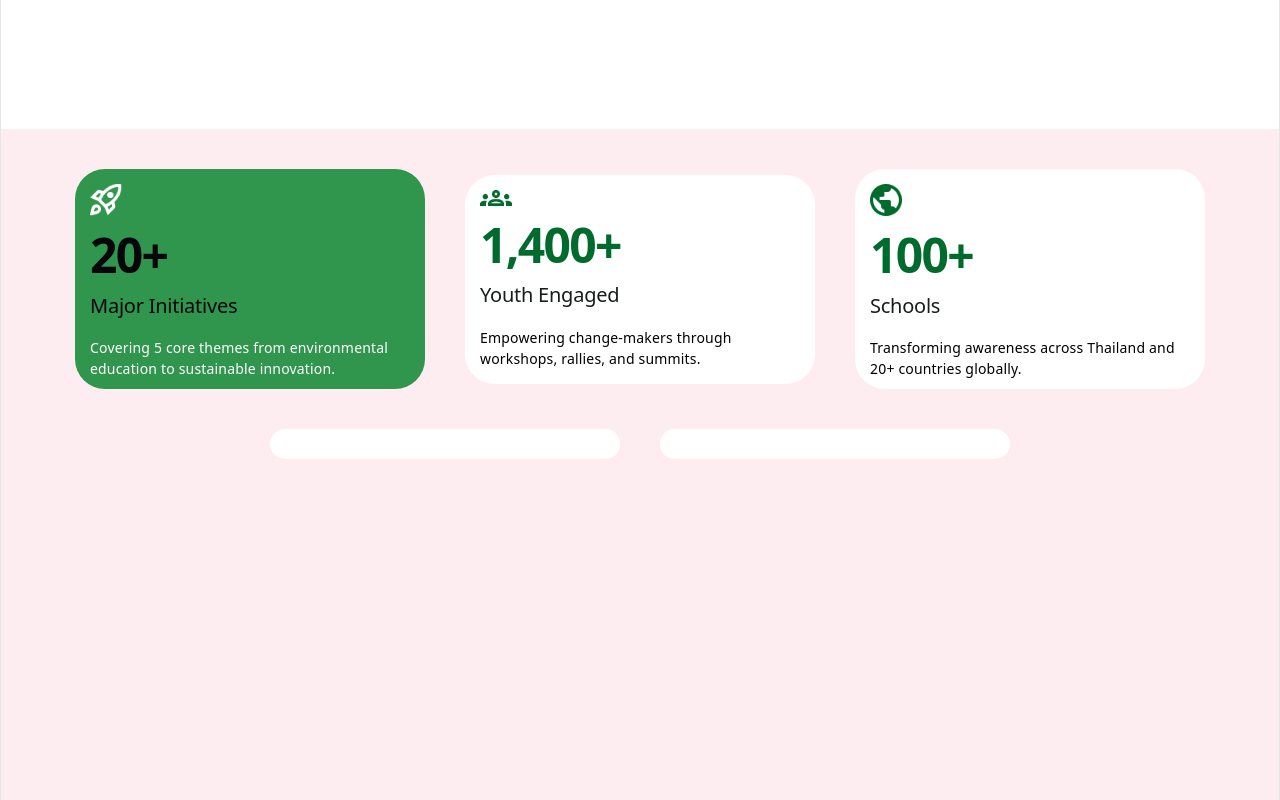
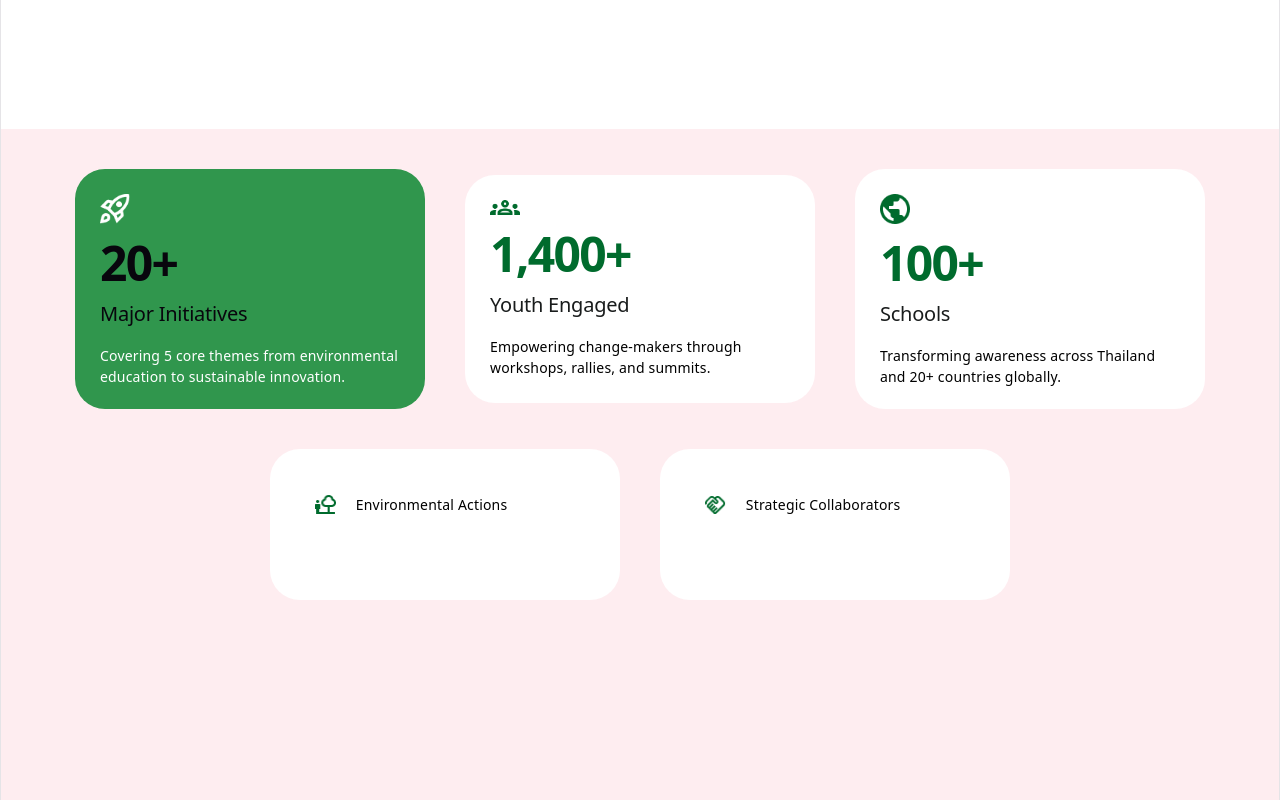
Before and after one commit to ItsMeSparker/Green_Youth_Website, a React (Vite) app: page /About_Us in a window 1280 px wide. Shown: the part 617-1417 px from the top of the page. Built offline with nearby package versions, Linux system fonts and the light colour scheme.

Commit message:
Update About Us section

```diff
--- a/src/About_Us.jsx
+++ b/src/About_Us.jsx
@@ -3,7 +3,7 @@ import { BrowserRouter as Router, Routes, Route } from 'react-router-dom';
 import Header from "./Header";
 import './index.css';
 import Rocket from './assets/Rocket.png';
-import SharkHand from './assets/ShakeHand.png';
+import ShakeHand from './assets/ShakeHand.png';
 import Tree from './assets/Tree.png';
 import People from './assets/People.png'
 import Earth from './assets/Earth.png'
@@ -85,8 +85,47 @@ function About_Us() {
             </div>
 
             <div style={{ flexDirection: 'row', display: 'flex', alignItems: 'center', justifyContent: 'left', gap: '40px' }}>
-                <div style={styles.card}></div>
-                <div style={styles.card}></div>
+
+
+
+                <div style={styles.card}>
+                  <div style={{ display: 'flex', flexDirection: 'row', alignItems: 'center', gap: '20px', margin: '20px'  }}>
+                    <img
+                          src={Tree}
+                          alt="Tree"
+                          style={{ width: '8%', height: 'auto', display: 'block' }}
+                          />
+                    <p style={{...styles.bodyText, textAlign: 'left', margin: 0}}>
+                        Environmental Actions
+                    </p>
+                  </div>
+
+                  <div style={{ display: 'flex', flexDirection: 'row', alignItems: 'center', gap: '40px', margin: '20px' }}>
+
+                  </div>
+                </div>
+
+
+                <div style={styles.card}>
+                  <div style={{ display: 'flex', flexDirection: 'row', alignItems: 'center', gap: '20px', margin: '20px'  }}>
+                  <img
+                        src={ShakeHand}
+                        alt="ShakeHand"
+                        style={{ width: '8%', height: 'auto', display: 'block' }}
+                        />
+                    <p style={{...styles.bodyText, textAlign: 'left', margin: 0}}>
+                        Strategic Collaborators
+                    </p>
+                  </div>
+
+                  <div style={{ display: 'flex', flexDirection: 'row', alignItems: 'center', gap: '40px', margin: '20px' }}>
+
+                  </div>
+                </div>
+
+
+
+
             </div>
 
         </div>
@@ -99,9 +138,9 @@ const styles = {
   card: {
     backgroundColor: '#FFFFFF', // The white color
     borderRadius: '30px',       // Soft, rounded corners
-    padding: '15px',            // Inner spacing so text doesn't touch the edge
+    padding: '25px',            // Inner spacing so text doesn't touch the edge
     width: '350px',             // The width of the square
-    maxHeight: '220px',         // Ensures it remains roughly square
+    maxHeight: '240px',         // Ensures it remains roughly square
     color: '#000000',           // Black text
     boxSizing: 'border-box',    // Keeps padding inside the width
     display: 'flex',
```
